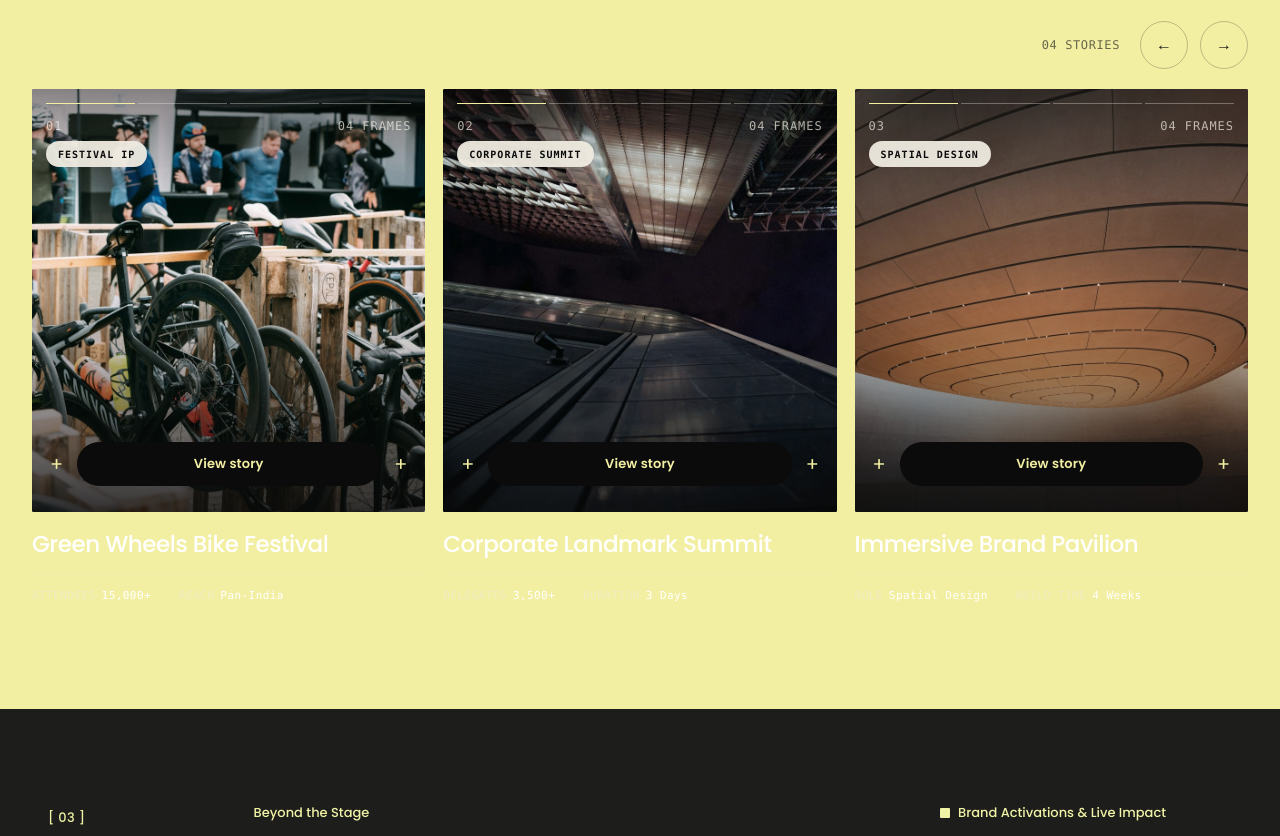
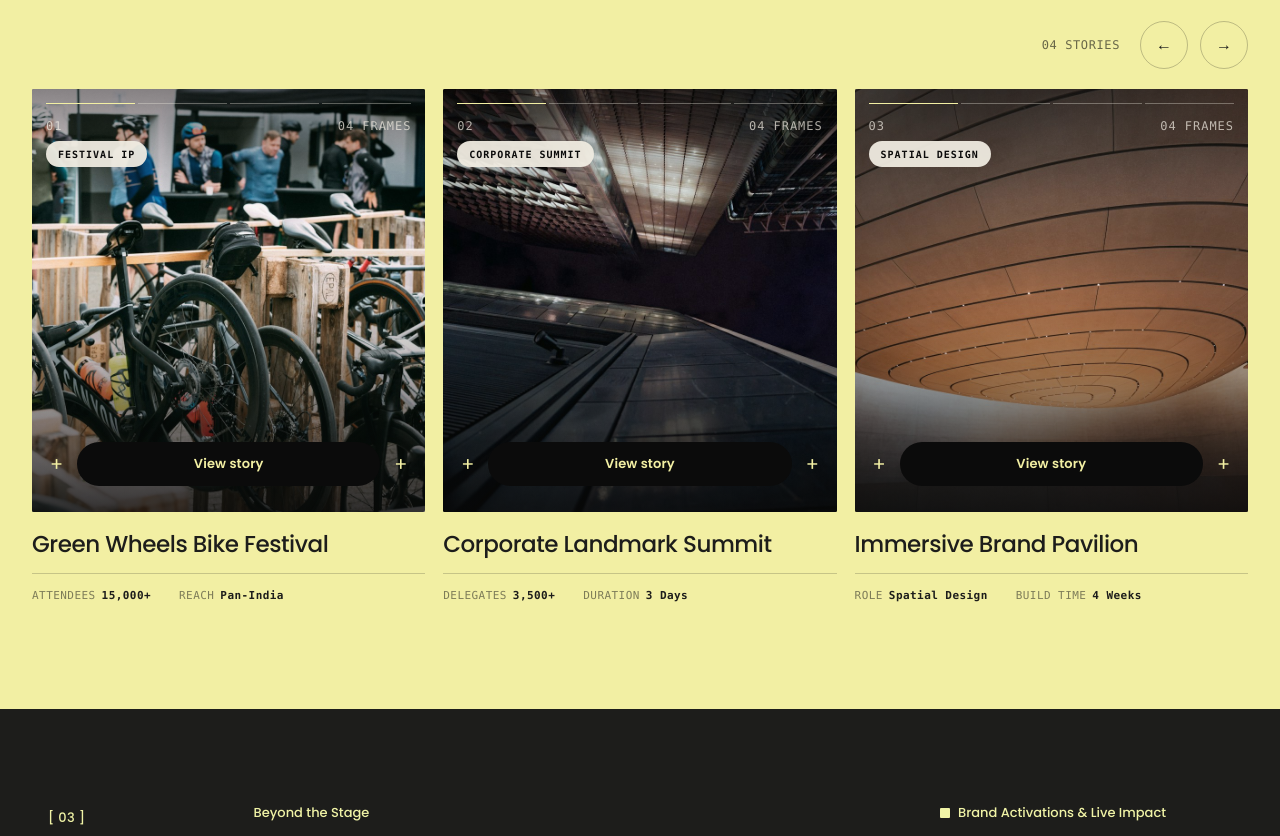
Before and after one commit to Jnyanu18/rockcastle_hoy, a Next.js app: page / in a window 1280 px wide. Shown: the part 1552-2388 px from the top of the page. Built offline with nearby package versions, Linux system fonts and the light colour scheme.

Commit message:
color change of text

```diff
--- a/components/sections/RecentExperiences.css
+++ b/components/sections/RecentExperiences.css
@@ -154,7 +154,7 @@
 .rx-plate-card {
   display: block;
   width: 100%;
-  color: var(--rc-white);
+  color: #1d1d1b;
   text-align: left;
 }
 
@@ -303,6 +303,7 @@
 .rx-plate__footer {
   display: block;
   margin-top: clamp(14px, 1.8vw, 20px);
+  color: #1d1d1b;
 }
 
 .rx-plate__title {
@@ -310,6 +311,7 @@
   font-weight: 500;
   line-height: 1.08;
   letter-spacing: -0.02em;
+  color: #1d1d1b;
 }
 
 /* Small stats row under the title, like HOY's "Views / Delivery time" line */
@@ -319,7 +321,7 @@
   gap: 8px 28px;
   margin-top: 14px;
   padding-top: 14px;
-  border-top: 1px solid rgba(241, 236, 226, 0.16);
+  border-top: 1px solid rgba(29, 29, 27, 0.2);
 }
 
 .rx-plate__stat {
@@ -332,12 +334,13 @@
 }
 
 .rx-plate__stat-label {
-  color: rgba(241, 236, 226, 0.5);
+  color: rgba(29, 29, 27, 0.55);
   text-transform: uppercase;
 }
 
 .rx-plate__stat-value {
-  color: var(--rc-white);
+  color: #1d1d1b;
+  font-weight: 600;
 }
 
 @media (hover: hover) and (pointer: fine) {
```
